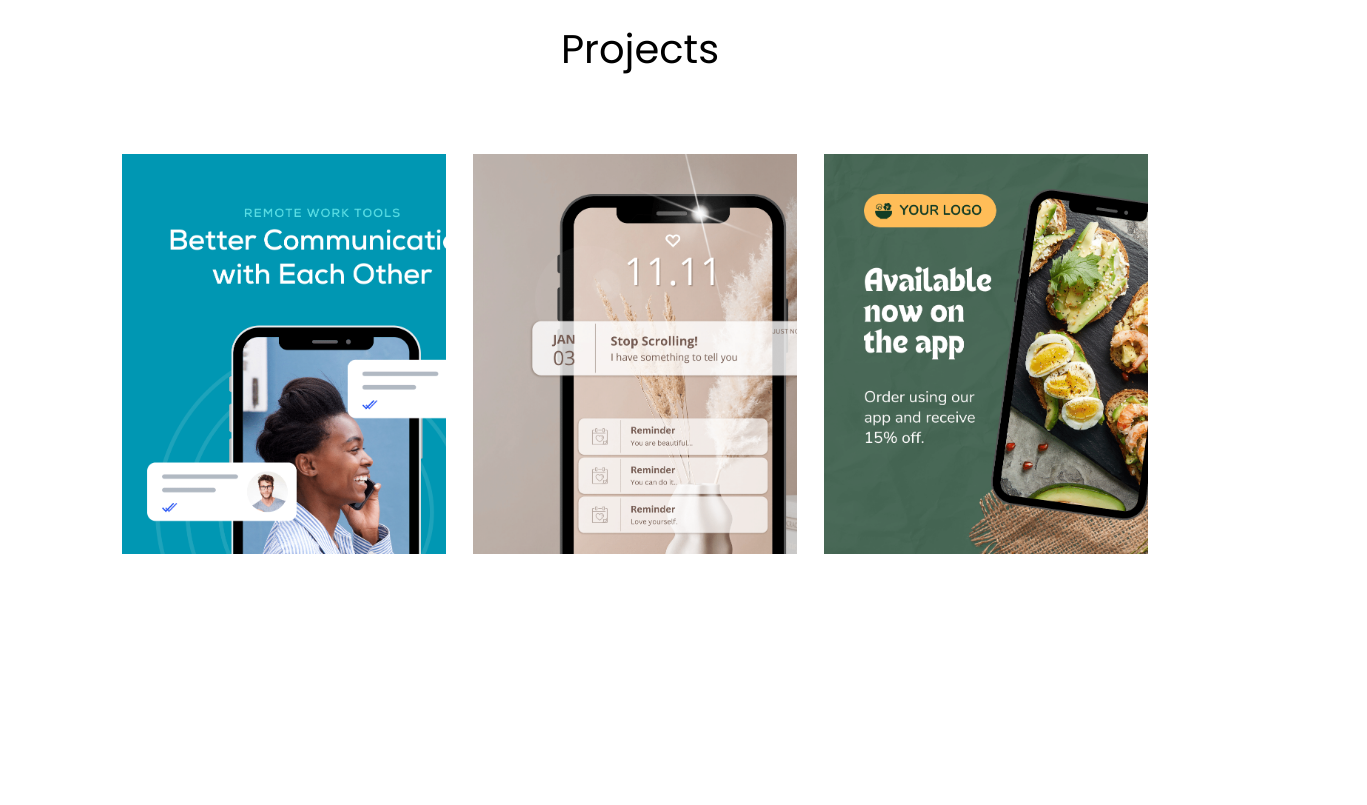
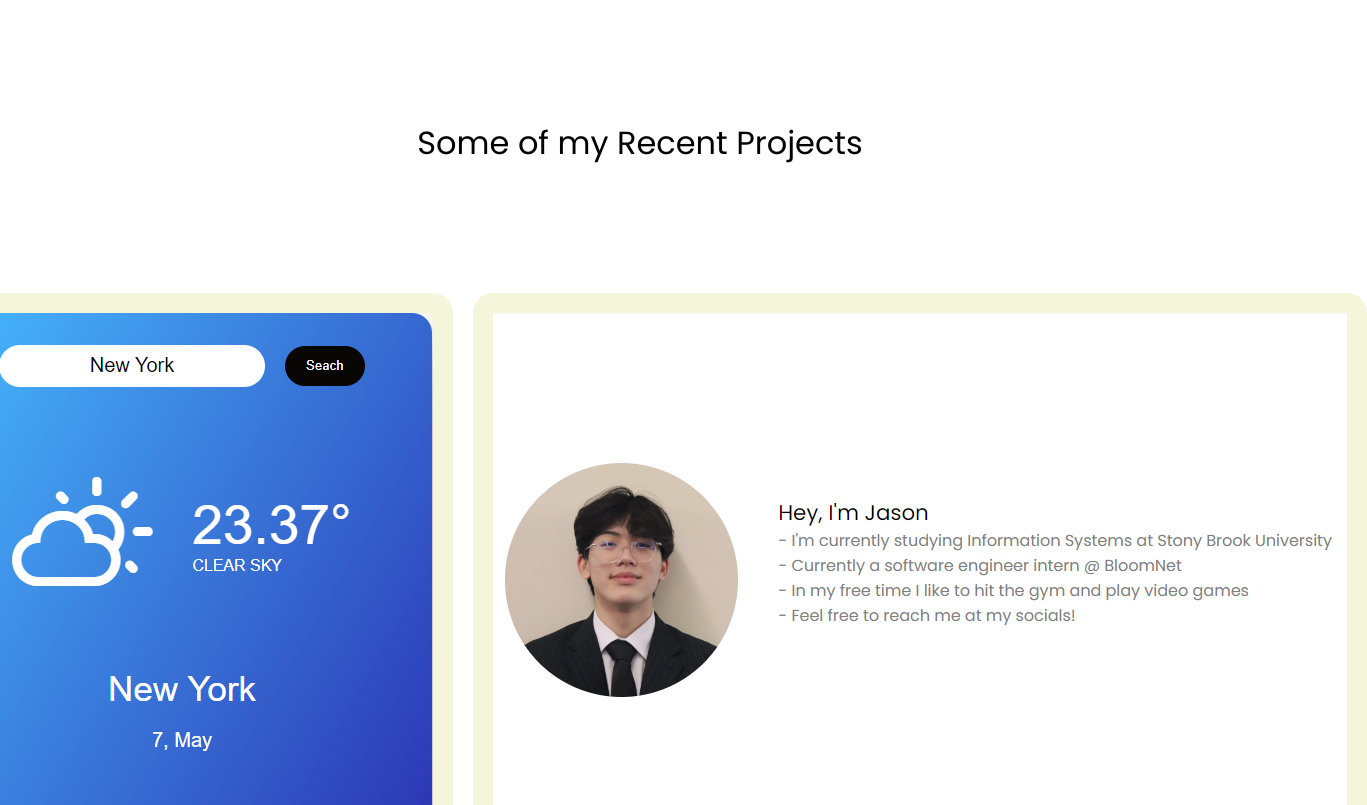
Before and after one commit to jl12365/jl12365.github.io, a plain HTML site: page index.html in a window 1280 px wide. Shown: the part 830-1635 px from the top of the page, 1367 px wide, since content can reach past the window. Before the commit the page ends 1434 px from the top, so only its background shows below. Drawn offline with Linux system fonts and the light colour scheme.

Commit message:
finished project sections

```diff
--- a/index.html
+++ b/index.html
@@ -12,7 +12,7 @@
         <div class="logo"> Jason Li</div>
         <div>
             <ul class=" nav-links">
-                <li><a href= "#home">Home</a></li>
+                <li><a href= "" target="_blank">Home</a></li>
                 <li><a href= "#projects">Projects</a></li>
                 <li><a href= "#resume" onclick="window.open('./assets/Jason Li Resume.pdf')">Resume</a></li>
                 <img src="./assets/github.png"
@@ -58,15 +58,28 @@
     </div>
 
 
-    <div class="projects">
-        <p>Projects</p>
-        <div class="project1"></div>
-        <div class="project2"></div>
-        <div class="project3"></div>
+    <section class="projects" id="projects">
+
+        <div class="maintitle">
+            <p class="main-title">Some of my Recent Projects</p>
+        </div>
+
+        <div class="projects-container">
+            <div class="project-container project-card">
+                <a href="https://github.com/jl12365/weather-app" target="_blank" class="project-link">
+                    <img src="assets/weather-app.png"   class="project-pic">
+                </a>
+            </div>
+
+            <div class="project-container project-card">
+                <a href="" target="_blank" class="project-link">
+                    <img src="assets/website-app.png">
+                </a>
+            </div>
+        </div>
+    </section>
 
 
-
-    </div>
 
     <script src="script.js"></script>
 </body>
--- a/style.css
+++ b/style.css
@@ -179,52 +179,41 @@ div{
 
 /* projects */
 
-.projects{
-    background-color:#fff;
-    padding-top: 50px;
-    padding-bottom: 50px;
+
+.projects-container {
+    display: flex;
+    justify-content: center;
+    padding: 1rem;
+
+}
+
+
+.project-pic {
+    border-radius: 10px;
+    object-fit: cover;
+    width: auto;
+}
+
+.maintitle{
+    margin-top: 250px;
+    margin-bottom: 100px;
+}
+
+.main-title{
+    font-size: 2rem;
+    color: black;
     text-align: center;
 }
 
-.projects p{
-    margin-top: 100px;
-    margin-bottom: 75px;
+.project-title{
     color: black;
-    font-size: 40px;
 }
 
-.projects:after{
-    content: '';
-    display: block;
-    clear: both;
+.project-card {
+    background-color: beige;
+    border-radius: 20px;
+    padding: 20px;
+    margin: 10px;
+
+
 }
-
-.projects .project1,
-.projects .project2,
-.projects .project3{
-    height: 400px;
-    width: 30%;
-    float: left;
-    background-color: beige;
-}
-
-.projects .project1{
-    margin-left: 2%;
-    margin-right: 1.5%;
-    background-image: url(./assets/project-1.png);
-    background-size: cover;
-}
-
-.projects .project2{
-    margin-left: 1%;
-    margin-right: 1%;
-    background-image: url(./assets/project-2.png);
-    background-size: cover;
-}
-
-.projects .project3{
-    margin-left: 1.5%;
-    margin-right: 2%;
-    background-image: url(./assets/project-3.png);
-    background-size: cover;
-}
```
Also changed, not shown: assets/squirtle.png (added), assets/weather-app.png (added), assets/website-app.png (added).
